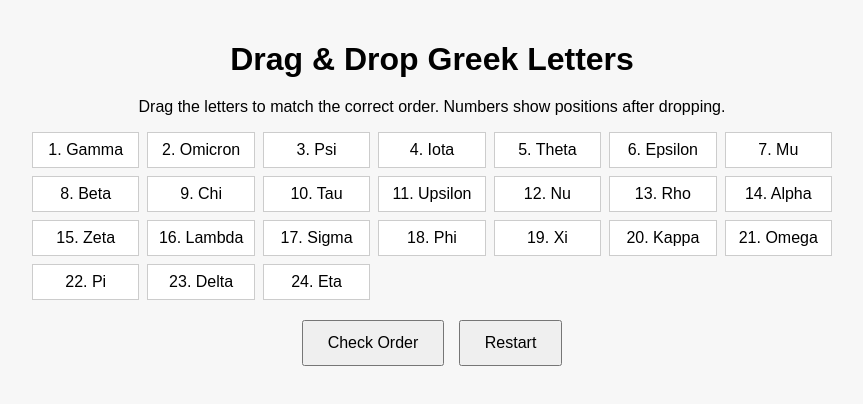
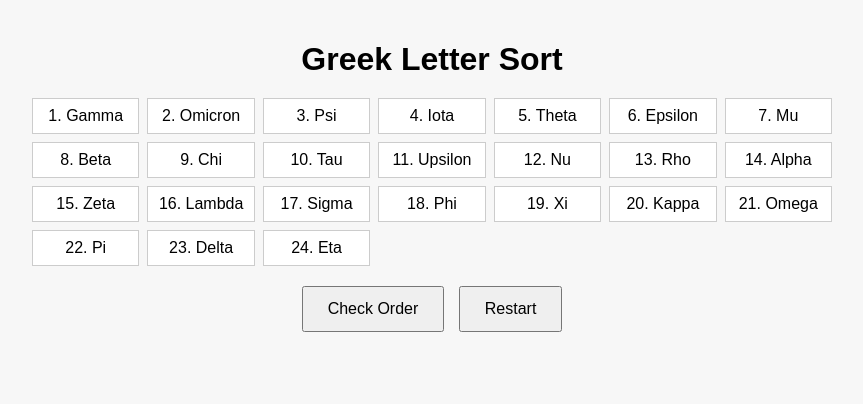
Before and after one commit to IanAnjum/Greek-Letters, a plain HTML site: page index.html in a window 1280 px wide. Shown: the whole page, without its empty margins (208-1071 px from the left). Drawn offline with nearby package versions, Linux system fonts and the light colour scheme.

Commit message:
Update index.html

```diff
--- a/index.html
+++ b/index.html
@@ -68,8 +68,7 @@
   </style>
 </head>
 <body>
-  <h1>Drag & Drop Greek Letters</h1>
-  <p>Drag the letters to match the correct order. Numbers show positions after dropping.</p>
+  <h1>Greek Letter Sort</h1>
 
   <ul id="letterList"></ul>
 
```
